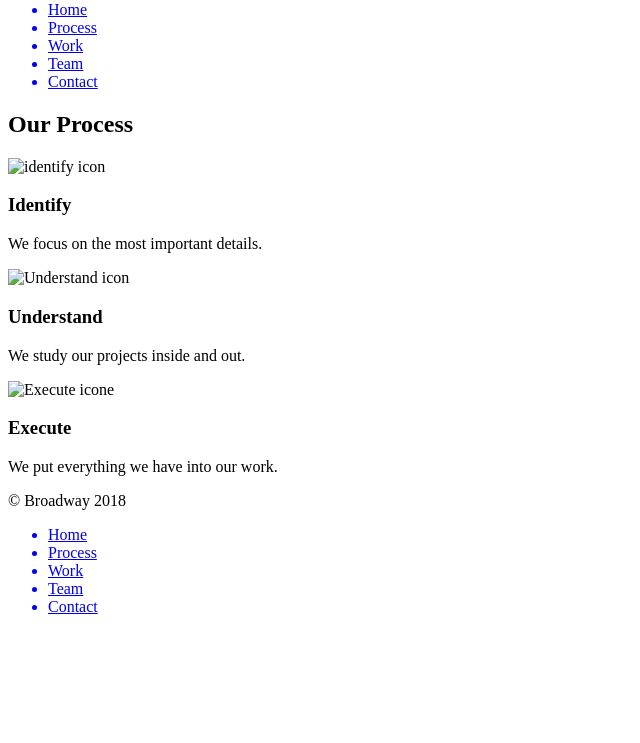
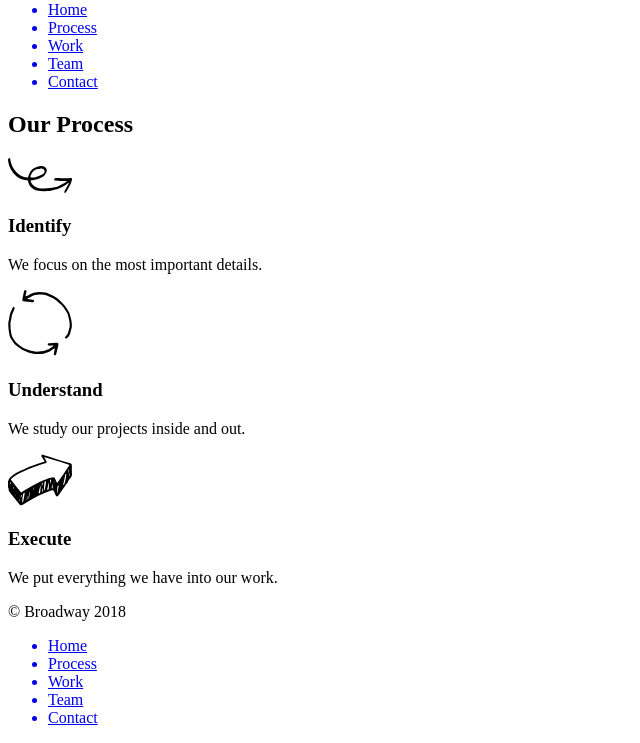
Before and after one commit to anjiB72/broadway, a plain HTML site: page index.html in a window 1280 px wide. Shown: the part 79-822 px from the top of the page, without its empty margins (0-640 px from the left). Before the commit the page ends 800 px from the top, so only its background shows below. Drawn offline with Linux system fonts and the light colour scheme.

Commit message:
add image links for icons

```diff
--- a/index.html
+++ b/index.html
@@ -21,13 +21,13 @@
     <!-- main details of our process -->
     <div id="process">
       <h2>Our Process</h2>
-      <p><img src="" alt="identify icon"></p>
+      <p><img src="./resources/identify.svg" alt="identify icon"></p>
       <h3>Identify</h3>
       <p>We focus on the most important details.</p>
-      <p><img src="" alt="Understand icon"></p>
+      <p><img src="./resources/understand.svg" alt="Understand icon"></p>
       <h3>Understand</h3>
       <p>We study our projects inside and out.</p>
-      <p><img src="" alt="Execute icone"></p>
+      <p><img src="./resources/execute.svg" alt="Execute icon"></p>
       <h3>Execute</h3>
       <p>We put everything we have into our work.</p>
     </div>
@@ -41,7 +41,7 @@
     <footer>
       <p> &copy; Broadway 2018
         <ul>
-          <a href="#home"><li>Home</li></a>
+          <a href="index.html"><li>Home</li></a>
           <a href="#process"><li>Process</li></a>
           <a href="#work"><li>Work</li></a>
           <a href="#team"><li>Team</li></a>
```
